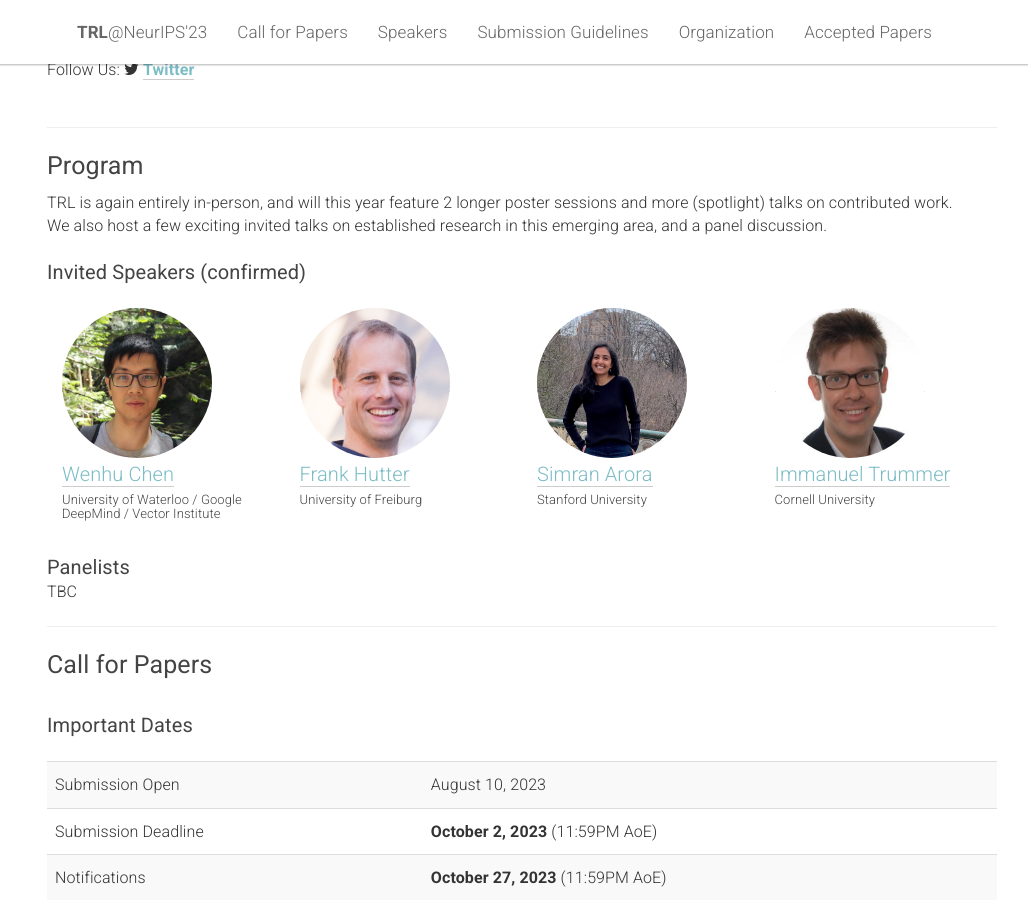
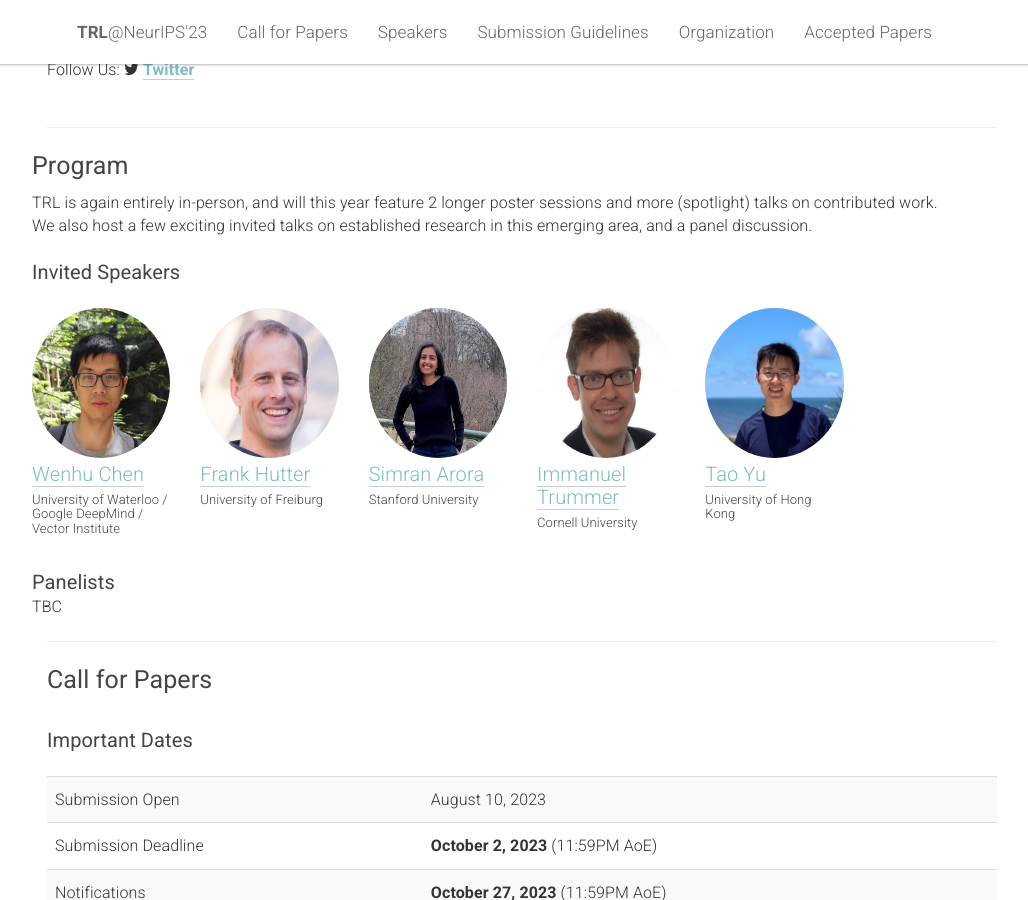
Before and after one commit to table-representation-learning/table-representation-learning.github.io, a Jekyll site: the page built from _pages/home.html, in a window 1280 px wide and 900 px high, scrolled down 547 px. Shown: the whole window, without its empty margins (118-1146 px from the left). Built offline with Jekyll 4.4.1, drawn with Linux system fonts in a browser that asks for light colours.

Commit message:
Finalize speaker list.

```diff
--- a/_pages/home.html
+++ b/_pages/home.html
@@ -343,7 +343,7 @@ acknowledgements: ""
 
         <!-- Speakers -->
         <div class="row" id="speakers">
-            <div class="col-xs-12">
+            <div class="col-xs-24">
                 <h2>Program</h2>
 
                 TRL is again entirely in-person, and will this year feature 2 longer poster sessions and more (spotlight) talks on contributed work.<br>
@@ -351,25 +351,19 @@ acknowledgements: ""
 
                 <br>
 
-                <h3>Invited Speakers (confirmed)</h3>
+                <h3>Invited Speakers</h3>
                 <br>
-                <div class="col-xs-6 col-lg-3">
+                <div class="row">
+                    <div class="col-xs-6 col-lg-2">
                         <a href="https://wenhuchen.github.io/" target="blank">
                             <img class="people-pic" src="/assets/people/wc.jpg">
                         </a>
                         <div class="people-name">
                             <a href="https://wenhuchen.github.io/" target="blank">Wenhu Chen</a>
-                        <h6>University of Waterloo / Google DeepMind / Vector Institute</h6>
+                            <h6>University of Waterloo /<br> Google DeepMind / Vector Institute</h6>
                         </div>
-                    <!-- <a href="https://taoyds.github.io/" target="blank">
-                        <img class="people-pic" src="/assets/people/ty.jpeg">
-                    </a>
-                    <div class="people-name">
-                        <a href="https://taoyds.github.io/" target="blank">Tao Yu</a>
-                        <h6>University of Hong Kong</h6>
-                    </div> -->
                     </div>
-                <div class="col-xs-6 col-lg-3">
+                    <div class="col-xs-6 col-lg-2">
                         <a href="https://ml.informatik.uni-freiburg.de/profile/hutter/" target="blank">
                             <img class="people-pic" src="/assets/people/fh.png">
                         </a>
@@ -378,7 +372,7 @@ acknowledgements: ""
                             <h6>University of Freiburg</h6>
                         </div>
                     </div>
-                <div class="col-xs-6 col-lg-3">
+                    <div class="col-xs-6 col-lg-2">
                         <a href="https://arorasimran.com/" target="blank">
                             <img class="people-pic" src="/assets/people/sa.jpg">
                         </a>
@@ -387,7 +381,7 @@ acknowledgements: ""
                             <h6>Stanford University</h6>
                         </div>
                     </div>
-                <div class="col-xs-6 col-lg-3">
+                    <div class="col-xs-6 col-lg-2">
                         <a href="https://itrummer.github.io/" target="blank">
                             <img class="people-pic" src="/assets/people/it.jpeg">
                         </a>
@@ -395,7 +389,17 @@ acknowledgements: ""
                             <a href="https://itrummer.github.io/" target="blank">Immanuel Trummer</a>
                             <h6>Cornell University</h6>
                         </div>
+                    </div>
+                    <div class="col-xs-6 col-lg-2">
+                        <a href="https://taoyds.github.io/" target="blank">
+                            <img class="people-pic" src="/assets/people/ty.jpeg">
+                        </a>
+                        <div class="people-name">
+                            <a href="https://taoyds.github.io/" target="blank">Tao Yu</a>
+                            <h6>University of Hong Kong</h6>
+                        </div>
                         <br>
+                    </div>
                 </div>
 
                 <h3>Panelists</h3>
```
Lines whose indentation alone changed are shown as unchanged.
